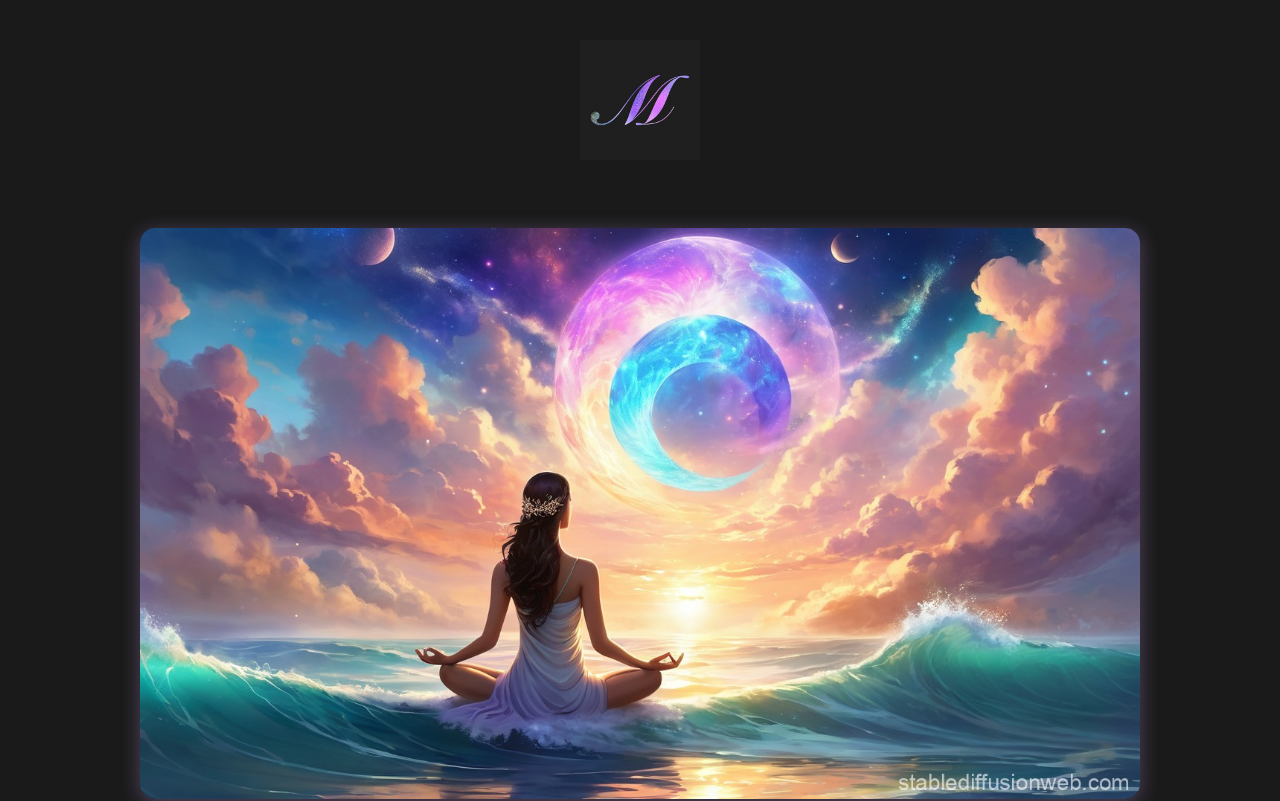
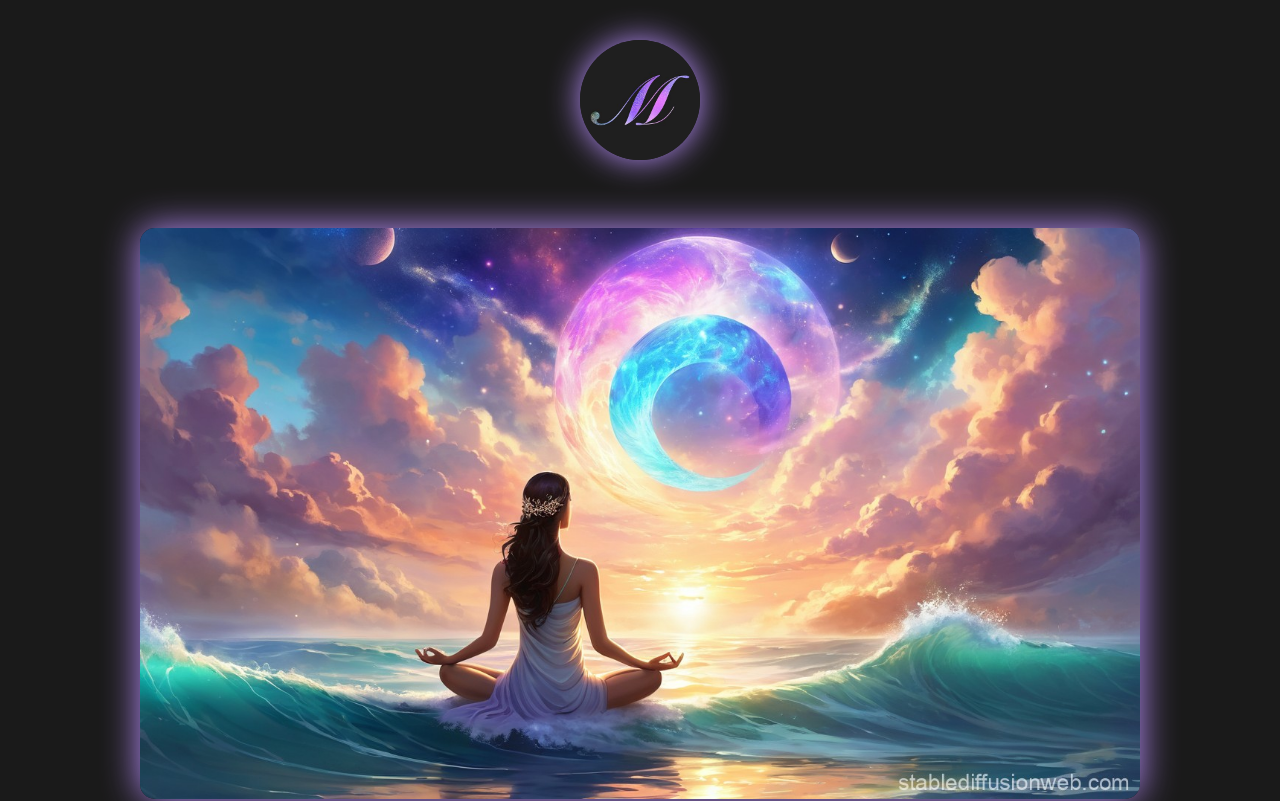
Before and after one commit to Twix124/mindshift, a plain HTML site: page index.html in a window 1280 px wide. Shown: the top 801 px of the page. Drawn offline with Linux system fonts and the light colour scheme.

Commit message:
Update styles.css

```diff
--- a/styles.css
+++ b/styles.css
@@ -172,3 +172,47 @@ h1 {
 
 /* Add this in the head of your HTML for the girly font */
 @import url('https://fonts.googleapis.com/css2?family=Quicksand:wght@300;400;500;600&display=swap');
+
+/* Modified logo styles */
+.logo {
+    width: 120px;
+    height: 120px;
+    border-radius: 50%;
+    object-fit: cover;
+    transition: all 0.3s ease;
+    box-shadow: 0 0 20px var(--primary-color);
+    animation: logoGlow 2s infinite alternate;
+}
+
+.logo:hover {
+    transform: scale(1.1);
+    box-shadow: 0 0 30px var(--secondary-color);
+}
+
+/* Modified banner styles */
+.banner {
+    width: 100%;
+    max-width: 1000px;
+    border-radius: 15px;
+    box-shadow: 0 0 25px var(--primary-color);
+    animation: bannerGlow 2s infinite alternate;
+}
+
+/* Add these new animations */
+@keyframes logoGlow {
+    from {
+        box-shadow: 0 0 20px var(--primary-color);
+    }
+    to {
+        box-shadow: 0 0 35px var(--secondary-color);
+    }
+}
+
+@keyframes bannerGlow {
+    from {
+        box-shadow: 0 0 25px var(--primary-color);
+    }
+    to {
+        box-shadow: 0 0 40px var(--secondary-color);
+    }
+}
```
